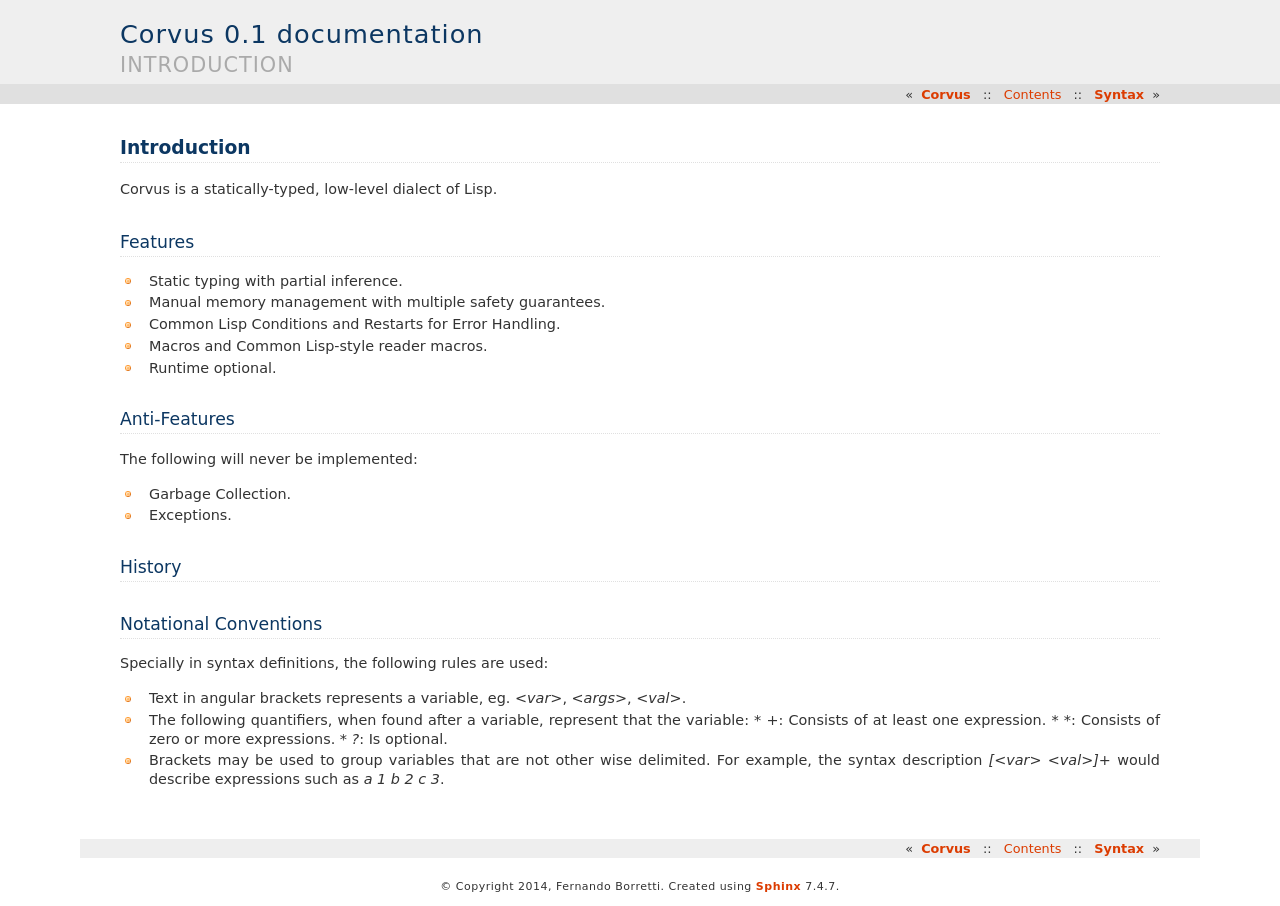
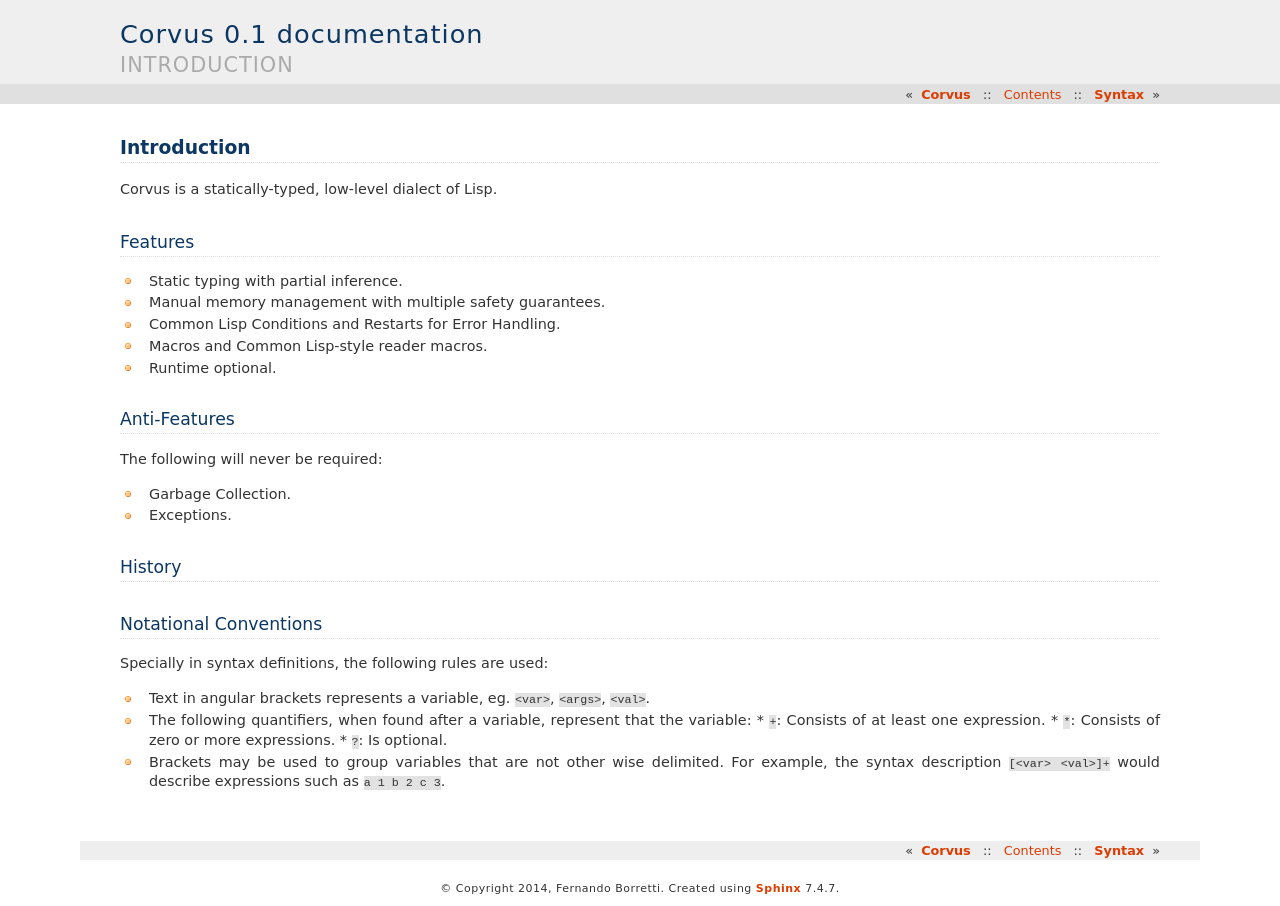
Before and after one commit to eudoxia0/corvus, a Sphinx documentation site: the page built from docs/introduction.rst, in a window 1280 px wide. Built offline with Sphinx 7.4.7, drawn with Linux system fonts in a browser that asks for light colours; formulas are drawn with MathJax 3; some of the changed lines change nothing that is shown.

Commit message:
Minor changes to introduction

```diff
--- a/docs/introduction.rst
+++ b/docs/introduction.rst
@@ -16,7 +16,7 @@ Features
 Anti-Features
 =============
 
-The following will never be implemented:
+The following will never be required:
 
 * Garbage Collection.
 * Exceptions.
@@ -29,13 +29,13 @@ Notational Conventions
 
 Specially in syntax definitions, the following rules are used:
 
-* Text in angular brackets represents a variable, eg. `<var>`, `<args>`,
-  `<val>`.
+* Text in angular brackets represents a variable, eg. :code:`<var>`,
+  :code:`<args>`, :code:`<val>`.
 * The following quantifiers, when found after a variable, represent that the
   variable:
-  * `+`: Consists of at least one expression.
-  * `*`: Consists of zero or more expressions.
-  * `?`: Is optional.
+  * :code:`+`: Consists of at least one expression.
+  * :code:`*`: Consists of zero or more expressions.
+  * :code:`?`: Is optional.
 * Brackets may be used to group variables that are not other wise delimited. For
-  example, the syntax description `[<var> <val>]+` would describe expressions
-  such as `a 1 b 2 c 3`.
+  example, the syntax description :code:`[<var> <val>]+` would describe
+  expressions such as :code:`a 1 b 2 c 3`.
```
